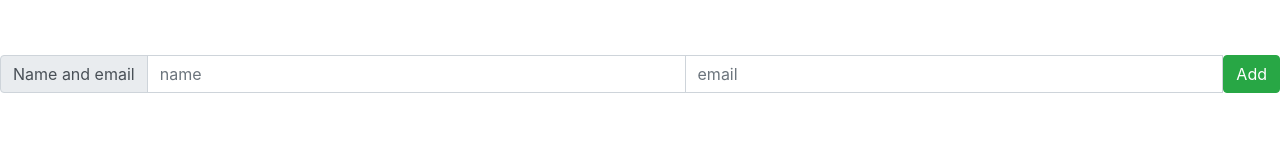
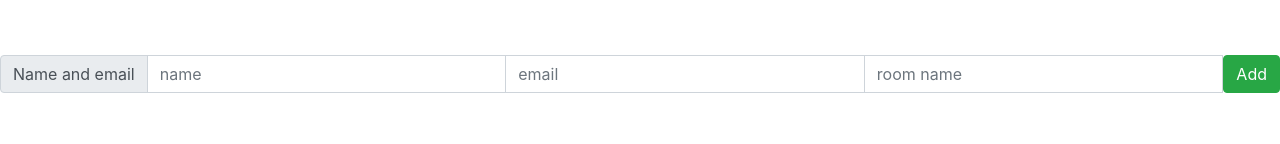
Before and after one commit to ChrisGKennedy/tutoringScheduler, a React (Create React App) app in the folder db-proj/: page / in a window 1280 px wide. Shown: the part 1057-1201 px from the top of the page. Built offline with nearby package versions, Linux system fonts and the light colour scheme; no server answers.

Commit message:
fixed adding room id to teacher

```diff
--- a/db-proj/src/components/InputTeacher.js
+++ b/db-proj/src/components/InputTeacher.js
@@ -3,11 +3,12 @@ import React, { Fragment, useState } from "react";
 function InputTeacher() {
   const [email, setEmail] = useState("");
   const [fullname, setName] = useState("");
+  const [room_name, setID] = useState("");
 
   const onSubmitForm = async (e) => {
     e.preventDefault();
     try {
-      const body = { fullname, email };
+      const body = { fullname, email, room_name };
       const response = await fetch("http://localhost:5000/simpleteacher", {
         method: "POST",
         headers: { "Content-Type": "application/json" },
@@ -46,6 +47,13 @@ function InputTeacher() {
             onChange={(e) => setEmail(e.target.value)}
             placeholder="email"
           />
+          <input
+            type="text"
+            className="form-control"
+            value={room_name}
+            onChange={(e) => setID(e.target.value)}
+            placeholder="room name"
+          />
           <button className="btn btn-success"> Add </button>
         </div>
       </form>
--- a/db-proj/src/components/TeacherList.js
+++ b/db-proj/src/components/TeacherList.js
@@ -55,7 +55,7 @@ function TeacherList() {
             <tr key={teacher.teacher_id}>
               <td>{teacher.fullname}</td>
               <td>{teacher.email}</td>
-              <td>257 (static) </td>
+              <td>{teacher.room_id} </td>
               <td>
                 <button
                   className="btn btn-danger"
```
Also changed, not shown: 1 other file (tests, documents, lock files or other folders).
